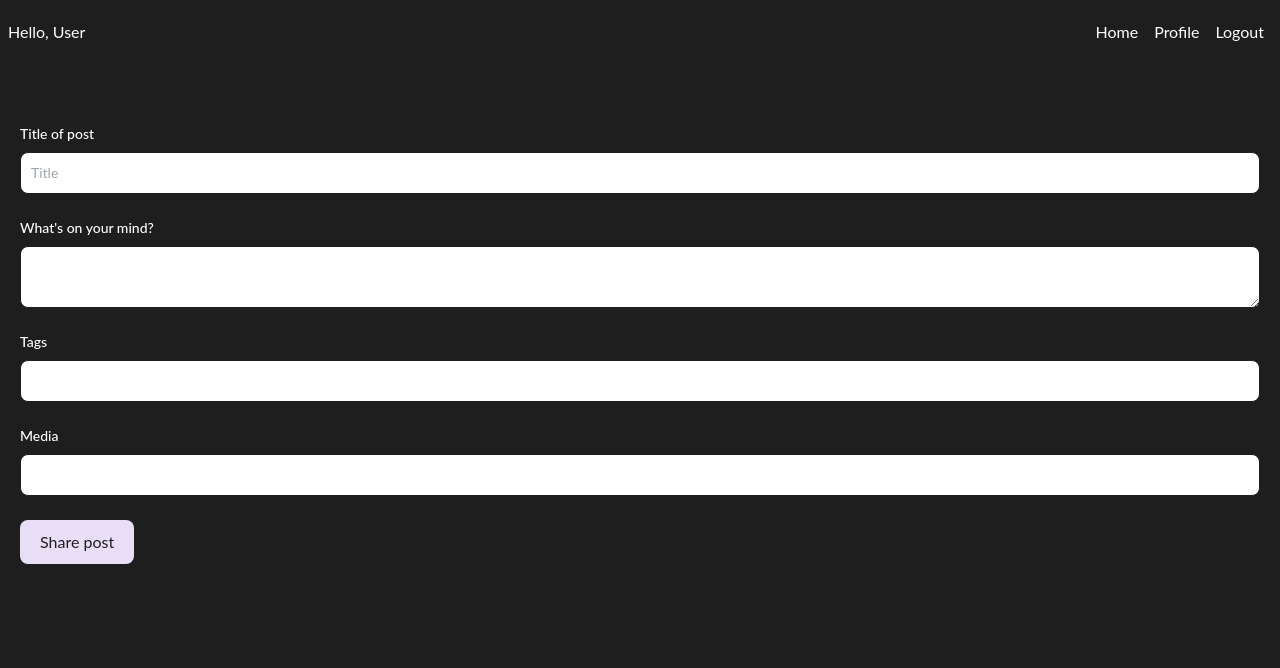
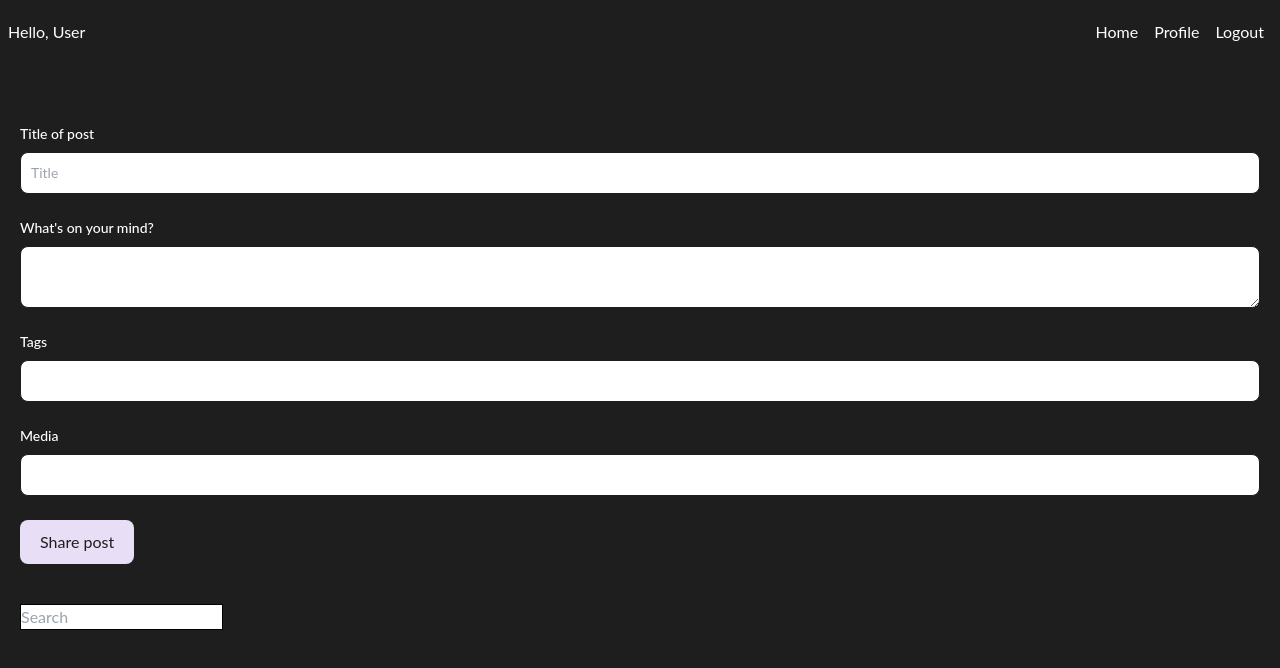
Before and after one commit to bmsf/js2-courseassignment, a website with bundled scripts: page pages/home/index.html in a window 1280 px wide. Built offline with nearby package versions, Linux system fonts and the light colour scheme; no server answers.

Commit message:
adds searchbar

```diff
--- a/pages/home/index.html
+++ b/pages/home/index.html
@@ -84,8 +84,21 @@
 					Share post
 				</button>
 			</form>
+			<div class="flex mt-10">
+				<div class="mb-3">
+					<div class="relative flex items-stretch w-full mb-4">
+						<input
+							type="search"
+							class="form-control relative flex-auto min-w-0 block w-full px-3 py-1.5 text-base font-normal text-gray-700 bg-white bg-clip-padding border border-solid border-gray-300 rounded transition ease-in-out m-0 focus:text-gray-700 focus:bg-white focus:border-blue-600 focus:outline-none"
+							placeholder="Search"
+							aria-label="Search"
+							aria-describedby="button-addon2"
+						/>
+					</div>
+				</div>
+			</div>
 			<div
-				class="feed-container container mx-auto mt-10 grid md:grid-cols-3 gap-6 "
+				class="feed-container container mx-auto mt-10 grid md:grid-cols-3 gap-6"
 			></div>
 		</main>
 	</body>
```
